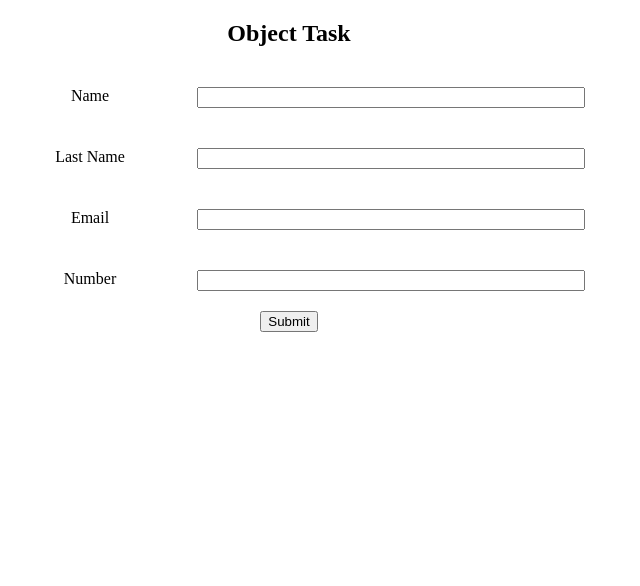
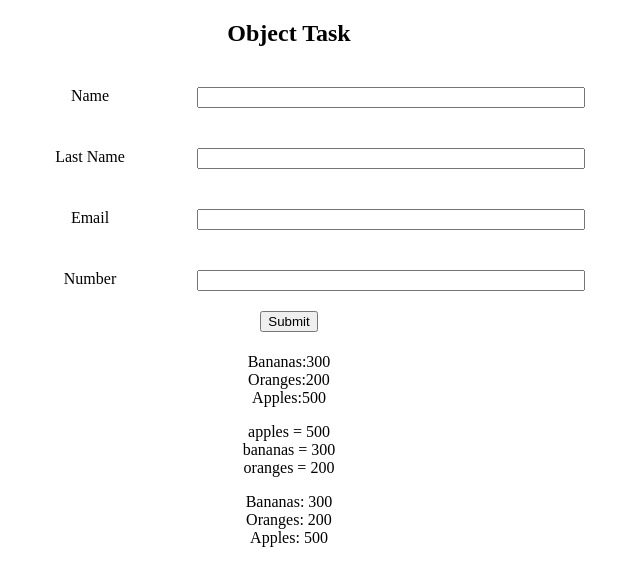
Before and after one commit to mahimabhaghelITG/book-task, a plain HTML site: page object-properties.html in a window 1280 px wide. Shown: the whole page, without its empty margins (351-991 px from the left). Drawn offline with Linux system fonts and the light colour scheme.

Commit message:
all object prop output

```diff
--- a/object-properties.html
+++ b/object-properties.html
@@ -42,6 +42,9 @@
             <input type="submit" value="Submit">
 
             <h4></h4>
+            <p id="demo"></p>
+            <p id="test"></p>
+            <p id="entries"></p>
           </form>
         </div>
           <script>
@@ -63,6 +66,41 @@
             }
             document.querySelector('h4').innerHTML = text;
            });
+
+           const fruits = {Bananas:300, Oranges:200, Apples:500};
+
+        const myMap = new Map(Object.entries(fruits));
+        console.log(myMap);
+        let fruitmap = "";
+        for (const [key ,value] of myMap) {
+            fruitmap += key +':'+ value + "<br>";
+        }
+        document.getElementById("demo").innerHTML = fruitmap;
+        //document.querySelector("p").innerHTML = typeof fruitmap;
+
+        // Create a Map
+        const fruitseach = new Map([
+        ["apples", 500],
+        ["bananas", 300],
+        ["oranges", 200]
+        ]);
+
+        let textm = "";
+        fruitseach.forEach (function(value, key) {
+            textm += key + ' = ' + value + "<br>"
+        })
+
+        document.getElementById("test").innerHTML = textm;
+
+        // convert object to array
+
+        const fruitsentris = {Bananas:300, Oranges:200, Apples:500};
+        let texto = "";
+        for (let [fruit, amount] of Object.entries(fruitsentris)) {
+            texto += fruit + ": " + amount + "<br>";
+        }
+
+        document.getElementById("entries").innerHTML = texto;
           </script>
     </body>
 </html>
```
